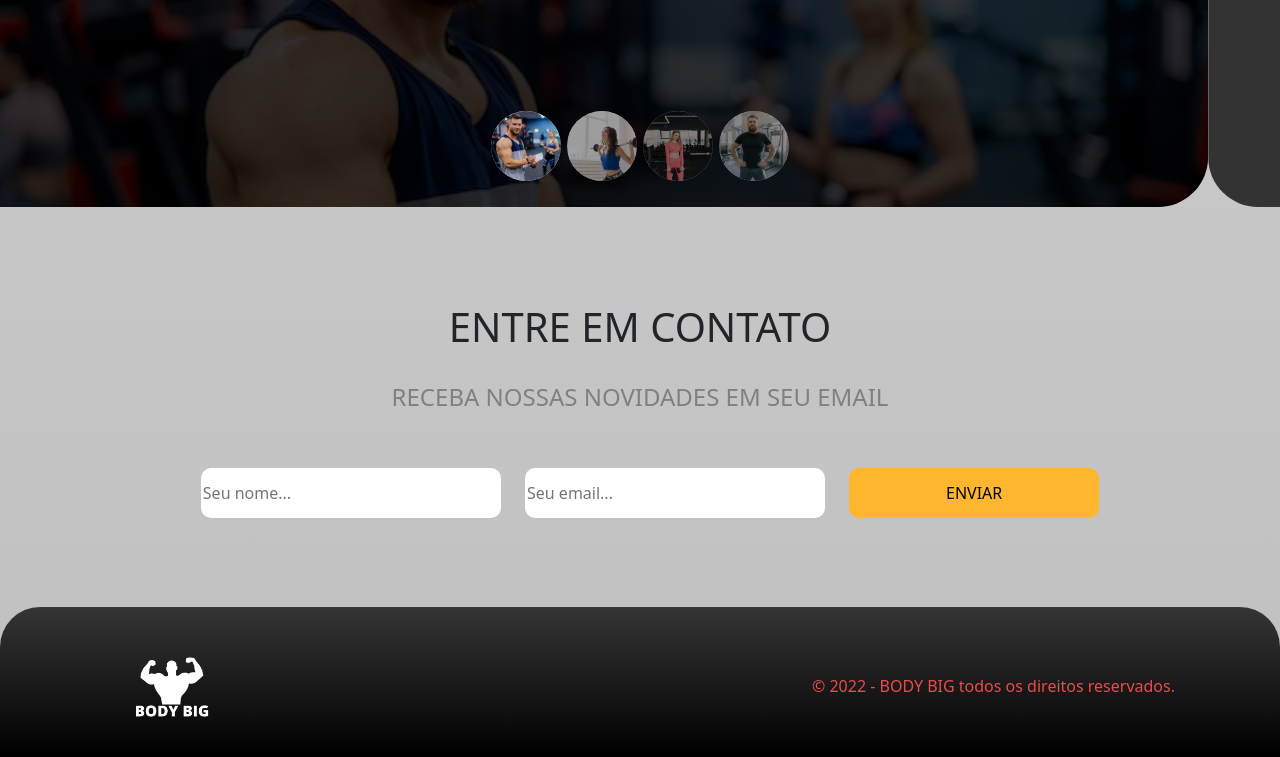
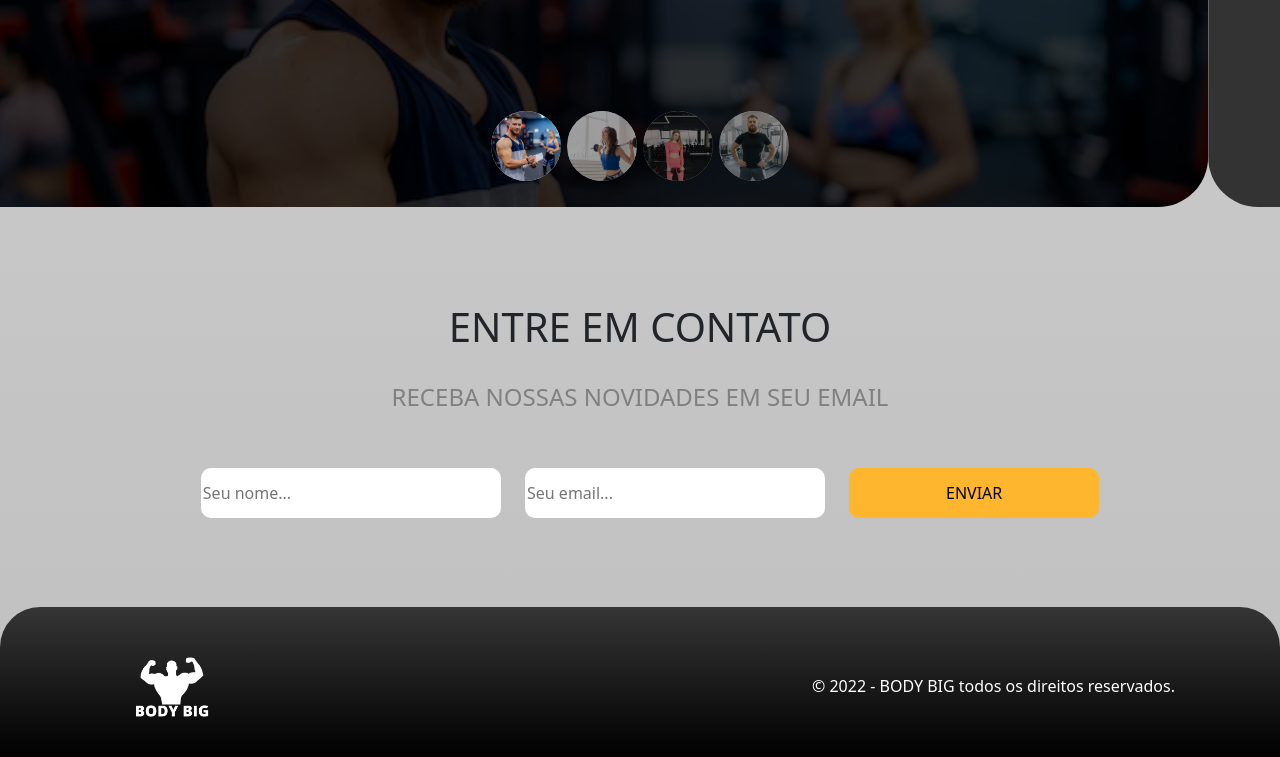
Before and after one commit to RafaelSldev/Landing-Page, a plain HTML site: page index.html in a window 1280 px wide. Shown: the part 2580-3337 px from the top of the page. Drawn offline with nearby package versions, Linux system fonts and the light colour scheme; files whose address does not match are found by name.

Commit message:
finalizando teste de terminal

```diff
--- a/index.html
+++ b/index.html
@@ -454,7 +454,7 @@
                 <img src="imagens/BB2.png" width="80px">
             </div>
             <div class="text-rodape">
-                <h6 style="color: rgb(235, 75, 75);">© 2022 - BODY BIG todos os direitos reservados.</h6>
+                <h6 style="color: white ;">© 2022 - BODY BIG todos os direitos reservados.</h6>
             </div>
         </section>
 
```
